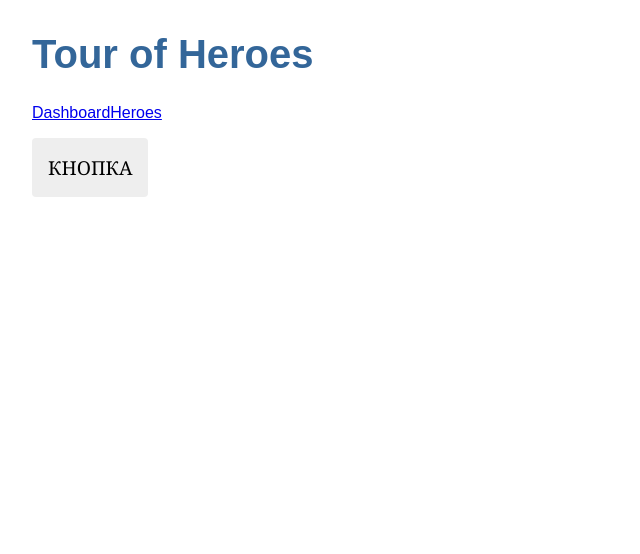
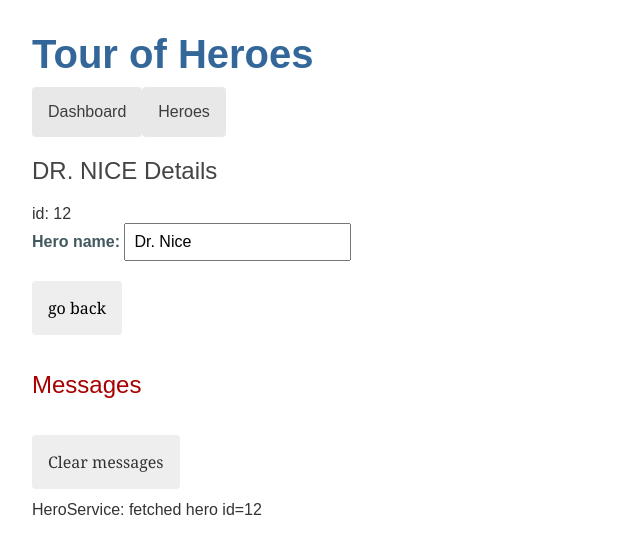
Before and after one commit to ililis/angular-hero-tutor, an Angular app: page /detail/12 in a window 1280 px wide. Shown: the top 554 px of the page, without its empty margins (0-640 px from the left). Built offline with nearby package versions, Linux system fonts and the light colour scheme.

Commit message:
11 files modified

```diff
--- a/src/app/app-routing.module.ts
+++ b/src/app/app-routing.module.ts
@@ -1,7 +1,8 @@
 import { NgModule } from '@angular/core';
 import { RouterModule, Routes } from '@angular/router';
+
+import { DashboardComponent } from './dashboard/dashboard.component';
 import { HeroesComponent } from './heroes/heroes.component';
-import { DashboardComponent } from './dashboard/dashboard.component';
 import { HeroDetailComponent } from './hero-detail/hero-detail.component';
 
 const routes: Routes = [
--- a/src/app/app.component.css
+++ b/src/app/app.component.css
@@ -1,7 +1,21 @@
+/* AppComponent's private CSS styles */
+h1 {
+  margin-bottom: 0;
+}
+nav a {
+  padding: 1rem;
+  text-decoration: none;
+  margin-top: 10px;
+  display: inline-block;
+  background-color: #e8e8e8;
+  color: #3d3d3d;
+  border-radius: 4px;
+}
 
-
-/*
-Copyright Google LLC. All Rights Reserved.
-Use of this source code is governed by an MIT-style license that
-can be found in the LICENSE file at https://angular.io/license
-*/
+nav a:hover {
+  color: white;
+  background-color: #42545c;
+}
+nav a:active {
+  background-color: black;
+}
--- a/src/app/app.component.html
+++ b/src/app/app.component.html
@@ -4,11 +4,4 @@
   <a routerLink="/heroes">Heroes</a>
 </nav>
 <router-outlet></router-outlet>
-<button onclick="">КНОПКА</button>
 <app-messages></app-messages>
-
-<!--
-Copyright Google LLC. All Rights Reserved.
-Use of this source code is governed by an MIT-style license that
-can be found in the LICENSE file at https://angular.io/license
--->
--- a/src/app/dashboard/dashboard.component.ts
+++ b/src/app/dashboard/dashboard.component.ts
@@ -19,6 +19,6 @@
   getHeroes(): void {
     this.heroService
       .getHeroes()
-      .subscribe((heroes) => (this.heroes = heroes.slice(0, 4)));
+      .subscribe((heroes) => (this.heroes = heroes.slice(1, 5)));
   }
 }
--- a/src/app/hero-detail/hero-detail.component.css
+++ b/src/app/hero-detail/hero-detail.component.css
@@ -1,3 +1,24 @@
-.herodetails {
-  padding: 1em;
+/* HeroDetailComponent's private CSS styles */
+label {
+  color: #435960;
+  font-weight: bold;
 }
+input {
+  font-size: 1em;
+  padding: 0.5rem;
+}
+button {
+  margin-top: 20px;
+  background-color: #eee;
+  padding: 1rem;
+  border-radius: 4px;
+  font-size: 1rem;
+}
+button:hover {
+  background-color: #cfd8dc;
+}
+button:disabled {
+  background-color: #eee;
+  color: #ccc;
+  cursor: auto;
+}
--- a/src/app/hero-detail/hero-detail.component.html
+++ b/src/app/hero-detail/hero-detail.component.html
@@ -1,8 +1,9 @@
-<div class="herodetails" *ngIf="hero">
+<div *ngIf="hero">
   <h2>{{ hero.name | uppercase }} Details</h2>
   <div><span>id: </span>{{ hero.id }}</div>
   <div>
     <label for="hero-name">Hero name: </label>
-    <input id="hero-name" [(ngModel)]="hero.name" placeholder="name" />
+    <input id="hero-name" [(ngModel)]="hero.name" placeholder="Hero name" />
   </div>
+  <button type="button" (click)="goBack()">go back</button>
 </div>
--- a/src/app/hero-detail/hero-detail.component.ts
+++ b/src/app/hero-detail/hero-detail.component.ts
@@ -1,8 +1,8 @@
-import { Component, OnInit, Input } from '@angular/core';
-import { Hero } from '../hero';
+import { Component, OnInit } from '@angular/core';
 import { ActivatedRoute } from '@angular/router';
 import { Location } from '@angular/common';
 
+import { Hero } from '../hero';
 import { HeroService } from '../hero.service';
 
 @Component({
@@ -10,11 +10,25 @@
   templateUrl: './hero-detail.component.html',
   styleUrls: ['./hero-detail.component.css'],
 })
-export class HeroDetailComponent {
-  @Input() hero?: Hero;
+export class HeroDetailComponent implements OnInit {
+  hero: Hero | undefined;
+
   constructor(
     private route: ActivatedRoute,
     private heroService: HeroService,
     private location: Location
   ) {}
+
+  ngOnInit(): void {
+    this.getHero();
+  }
+
+  getHero(): void {
+    const id = Number(this.route.snapshot.paramMap.get('id'));
+    this.heroService.getHero(id).subscribe((hero) => (this.hero = hero));
+  }
+
+  goBack(): void {
+    this.location.back();
+  }
 }
--- a/src/app/hero.service.ts
+++ b/src/app/hero.service.ts
@@ -1,12 +1,12 @@
 import { Injectable } from '@angular/core';
+
+import { Observable, of } from 'rxjs';
+
 import { Hero } from './hero';
 import { HEROES } from './mock-heroes';
-import { Observable, of } from 'rxjs';
 import { MessageService } from './message.service';
 
-@Injectable({
-  providedIn: 'root',
-})
+@Injectable({ providedIn: 'root' })
 export class HeroService {
   constructor(private messageService: MessageService) {}
 
@@ -15,4 +15,12 @@
     this.messageService.add('HeroService: fetched heroes');
     return heroes;
   }
+
+  getHero(id: number): Observable<Hero> {
+    // For now, assume that a hero with the specified `id` always exists.
+    // Error handling will be added in the next step of the tutorial.
+    const hero = HEROES.find((h) => h.id === id)!;
+    this.messageService.add(`HeroService: fetched hero id=${id}`);
+    return of(hero);
+  }
 }
--- a/src/app/heroes/heroes.component.ts
+++ b/src/app/heroes/heroes.component.ts
@@ -1,4 +1,5 @@
-import { Component } from '@angular/core';
+import { Component, OnInit } from '@angular/core';
+
 import { Hero } from '../hero';
 import { HeroService } from '../hero.service';
 
@@ -7,7 +8,7 @@
   templateUrl: './heroes.component.html',
   styleUrls: ['./heroes.component.css'],
 })
-export class HeroesComponent {
+export class HeroesComponent implements OnInit {
   heroes: Hero[] = [];
 
   constructor(private heroService: HeroService) {}
```
Also changed, not shown: src/app/app.component.ts (+2 -11 lines), src/app/app.module.ts (+11 -11 lines).
